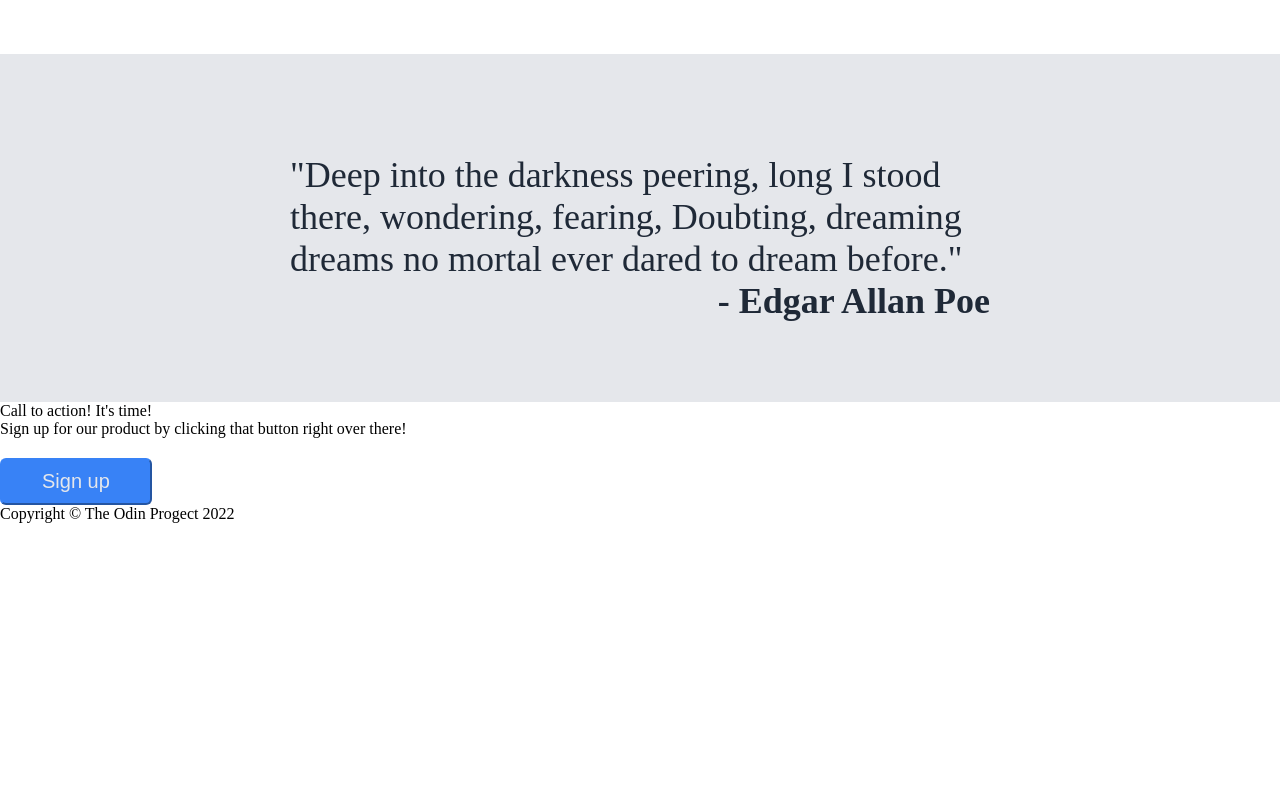
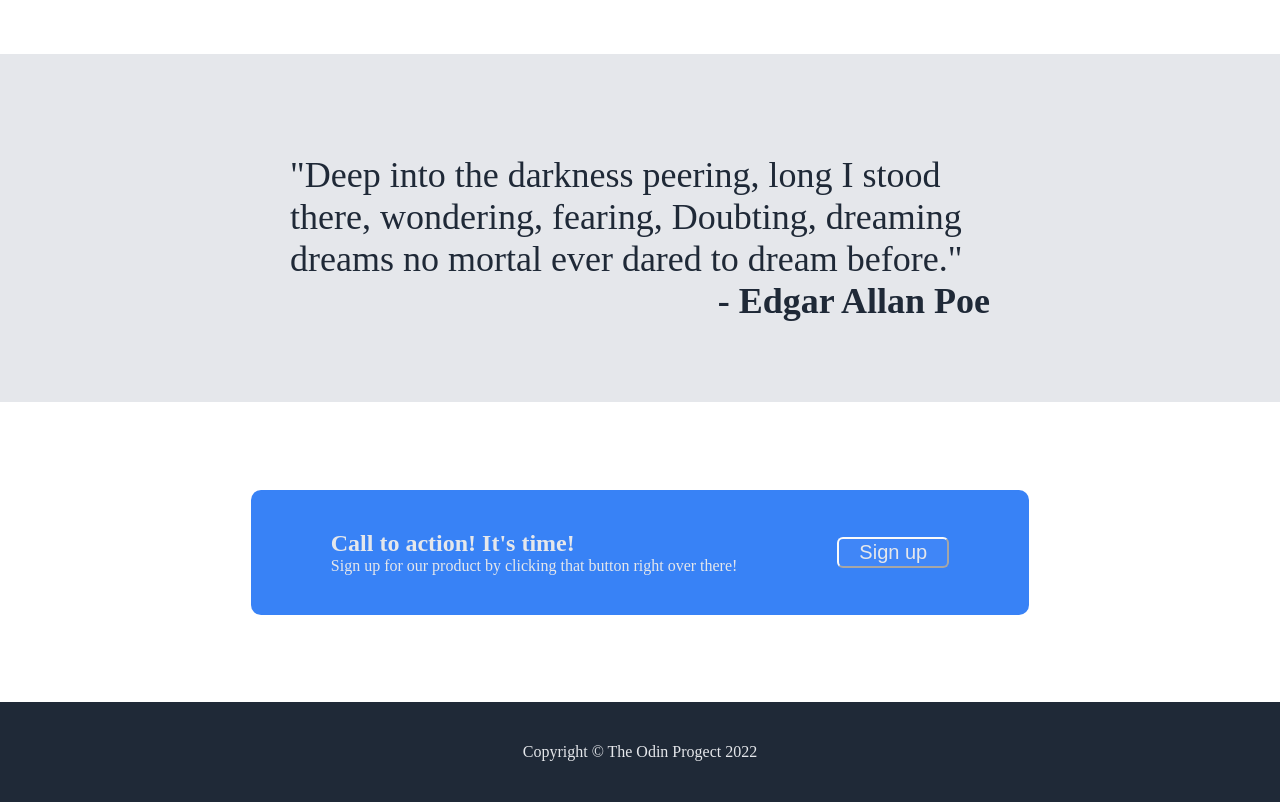
Before and after one commit to SmileWhyNot/landing-page, a plain HTML site: page index.html in a window 1280 px wide. Shown: the part 770-1572 px from the top of the page. Before the commit the page ends 1293 px from the top, so only its background shows below. Drawn offline with Linux system fonts and the light colour scheme.

Commit message:
Add new styles to bottom part and footer

```diff
--- a/style.css
+++ b/style.css
@@ -108,3 +108,48 @@ h5 {
   max-width: 700px;
   text-align: start;
 }
+
+.bottom {
+  display: flex;
+  justify-content: center;
+  align-items: center;
+  height: 300px;
+}
+
+.action {
+  display: flex;
+  background-color: #3882f6;
+  padding: 40px 80px;
+  border-radius: 10px;
+  align-items: center;
+  gap: 100px;
+}
+
+.text {
+  box-sizing: border-box;
+  max-width: 450px;
+  color: #e5e7eb;
+}
+
+.text .main {
+  font-size: 24px;
+  font-weight: 700;
+}
+
+.action button {
+  border-color: #fafafa;
+  background-color: #4086f7;
+  font-size: 20px;
+  padding: 2px 20px;
+  margin-top: 0;
+}
+
+footer {
+  display: flex;
+  background-color: #1f2937;
+  justify-content: center;
+  align-items: center;
+  margin-top: auto;
+  min-height: 100px;
+  color: #e5e7eb;
+}
```
